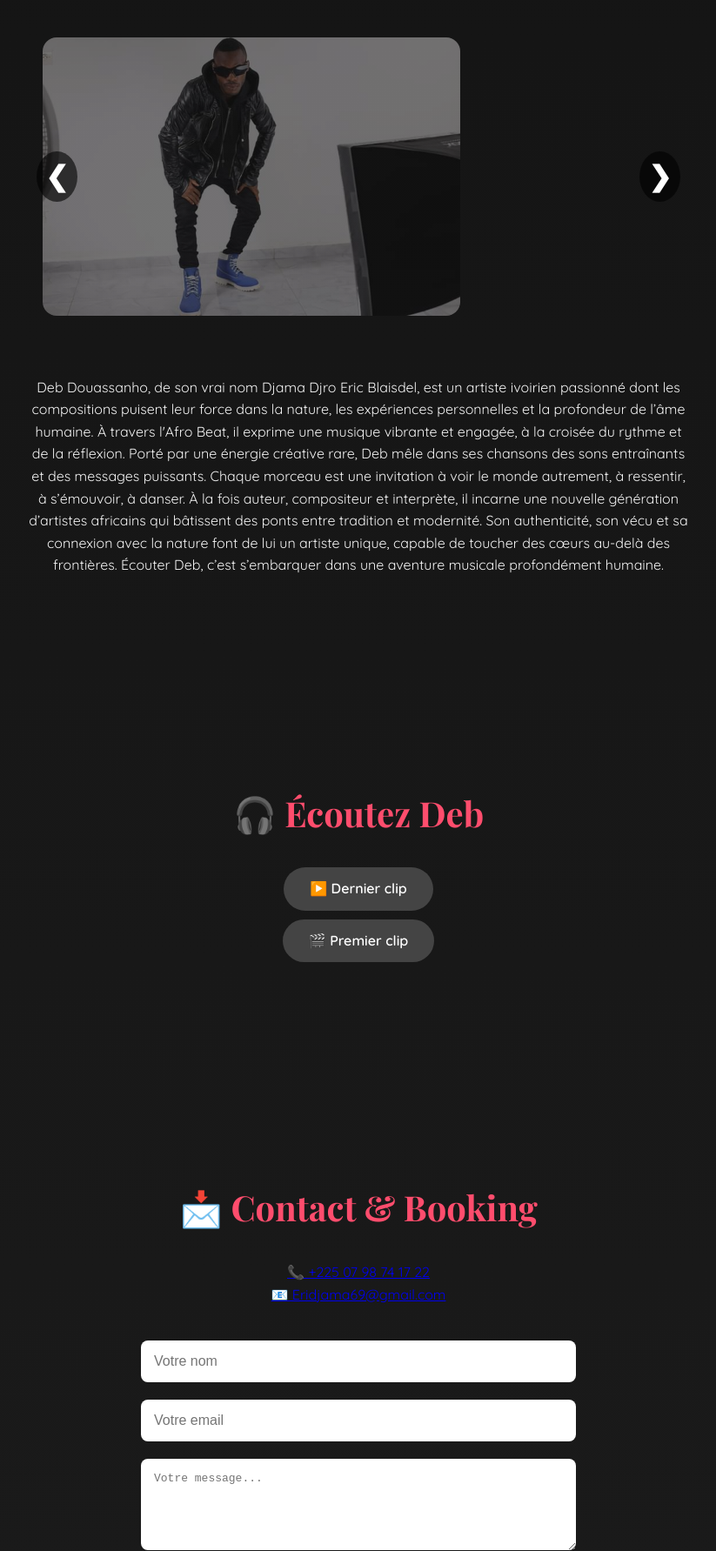
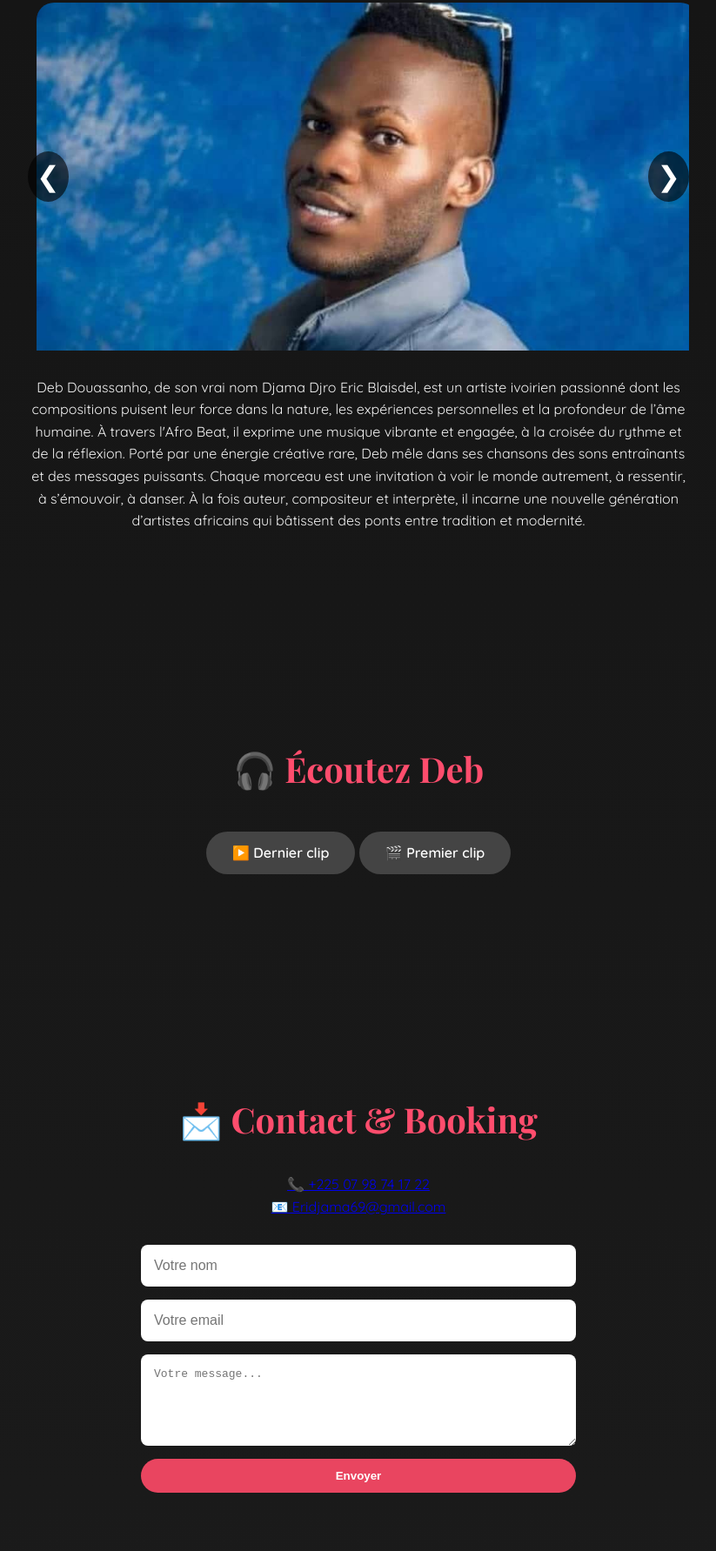
Before and after one commit to babidibot/debdouassanho-site, a plain HTML site: page index.html in a window 1280 px wide. Shown: the part 1017-2800 px from the top of the page at 87% size, without its empty margins (228-1051 px from the left). Drawn offline with nearby package versions, Linux system fonts and the light colour scheme.

Commit message:
Update index.html
Update V4

```diff
--- a/index.html
+++ b/index.html
@@ -79,15 +79,12 @@
     .carousel {
       position: relative;
       height: 400px;
-      perspective: 1200px;
       overflow: hidden;
       margin-bottom: 30px;
     }
     .carousel-track {
       display: flex;
       transition: transform 0.6s ease;
-      transform-style: preserve-3d;
-      height: 100%;
     }
     .carousel-track img {
       flex-shrink: 0;
@@ -96,11 +93,6 @@
       max-width: 100%;
       border-radius: 20px;
       margin: 0 10px;
-      transition: transform 0.5s ease, opacity 0.5s ease;
-    }
-    .carousel-track img:not(:nth-child(2)) {
-      opacity: 0.4;
-      transform: scale(0.8);
     }
     .carousel-buttons {
       position: absolute;
@@ -121,39 +113,18 @@
       pointer-events: auto;
       border-radius: 50%;
     }
-    form {
-      display: flex;
-      flex-direction: column;
-      align-items: center;
-      margin-top: 30px;
-    }
-    input, textarea {
-      width: 90%;
-      max-width: 500px;
-      padding: 15px;
-      margin: 10px 0;
-      border: none;
-      border-radius: 8px;
-      font-size: 1em;
-    }
-    button, .btn-link, .whatsapp-button, .social a {
-      display: inline-block;
-      background: #ff4d6d;
-      color: white;
+    .btn-link {
+      background: #444;
+      color: #fff;
       padding: 12px 30px;
-      margin: 10px;
-      border: none;
+      margin: 10px auto;
       border-radius: 40px;
       font-weight: bold;
       text-decoration: none;
-      cursor: pointer;
+      display: inline-block;
     }
-    .btn-link {
-      background: #444;
-      color: #fff;
-      margin: 10px auto;
-      display: block;
-      width: fit-content;
+    .btn-link:hover {
+      background: #666;
     }
     .whatsapp-button {
       background: #25D366;
@@ -161,12 +132,11 @@
       bottom: 20px;
       right: 20px;
       z-index: 999;
-    }
-    .whatsapp-button:hover {
-      background: #1ebe5d;
-    }
-    button:hover, .btn-link:hover, .social a:hover {
-      background: #c12f4c;
+      padding: 12px 16px;
+      border-radius: 50%;
+      font-size: 1.5em;
+      color: white;
+      text-decoration: none;
     }
     footer {
       background: #111;
@@ -217,33 +187,36 @@
           <button class="carousel-button" onclick="moveSlide(1)">&#10095;</button>
         </div>
       </div>
-      <p>Deb Douassanho, de son vrai nom Djama Djro Eric Blaisdel, est un artiste ivoirien passionné dont les compositions puisent leur force dans la nature, les expériences personnelles et la profondeur de l’âme humaine. À travers l'Afro Beat, il exprime une musique vibrante et engagée, à la croisée du rythme et de la réflexion. Porté par une énergie créative rare, Deb mêle dans ses chansons des sons entraînants et des messages puissants. Chaque morceau est une invitation à voir le monde autrement, à ressentir, à s’émouvoir, à danser. À la fois auteur, compositeur et interprète, il incarne une nouvelle génération d’artistes africains qui bâtissent des ponts entre tradition et modernité. Son authenticité, son vécu et sa connexion avec la nature font de lui un artiste unique, capable de toucher des cœurs au-delà des frontières. Écouter Deb, c’est s’embarquer dans une aventure musicale profondément humaine.</p>
+      <p>Deb Douassanho, de son vrai nom Djama Djro Eric Blaisdel, est un artiste ivoirien passionné dont les compositions puisent leur force dans la nature, les expériences personnelles et la profondeur de l’âme humaine. À travers l'Afro Beat, il exprime une musique vibrante et engagée, à la croisée du rythme et de la réflexion. Porté par une énergie créative rare, Deb mêle dans ses chansons des sons entraînants et des messages puissants. Chaque morceau est une invitation à voir le monde autrement, à ressentir, à s’émouvoir, à danser. À la fois auteur, compositeur et interprète, il incarne une nouvelle génération d’artistes africains qui bâtissent des ponts entre tradition et modernité.</p>
     </section>
 
     <section id="video">
       <h2>🎧 Écoutez Deb</h2>
-      <a class="btn-link" href="https://www.youtube.com/watch?v=KgO_VQer-4o" target="_blank">▶️ Dernier clip</a>
-      <a class="btn-link" href="https://www.youtube.com/watch?v=TqmbLgaGKbA" target="_blank">🎬 Premier clip</a>
+      <a class="btn-link" href="https://youtube.com/@debdouassanho?si=JbZidrC9CKzPbXoQ" target="_blank">▶️ Dernier clip</a>
+      <a class="btn-link" href="https://youtube.com/@debdouassanho?si=JbZidrC9CKzPbXoQ" target="_blank">🎬 Premier clip</a>
     </section>
 
     <section id="contact">
   <h2>📩 Contact & Booking</h2>
   <p><a href="tel:+2250798741722">📞 +225 07 98 74 17 22</a></p>
   <p><a href="mailto:Eridjama69@gmail.com">📧 Eridjama69@gmail.com</a></p>
-      <form onsubmit="event.preventDefault(); alert('Merci pour votre message !'); this.reset();">
-        <input type="text" placeholder="Votre nom" required />
-        <input type="email" placeholder="Votre email" required />
-        <textarea rows="5" placeholder="Votre message..." required></textarea>
-        <button type="submit">Envoyer</button>
+  <form onsubmit="event.preventDefault(); alert('Merci pour votre message !'); this.reset();" style="max-width: 500px; margin: 30px auto; display: flex; flex-direction: column; gap: 15px;">
+    <input type="text" placeholder="Votre nom" required style="padding: 15px; border-radius: 8px; border: none; font-size: 1em;" />
+    <input type="email" placeholder="Votre email" required style="padding: 15px; border-radius: 8px; border: none; font-size: 1em;" />
+    <textarea rows="5" placeholder="Votre message..." required style="padding: 15px; border-radius: 8px; border: none; font-size: 1em;"></textarea>
+    <button type="submit" style="background: #e94560; color: white; padding: 12px 30px; border: none; border-radius: 40px; font-weight: bold; cursor: pointer;">Envoyer</button>
   </form>
 </section>
 
 <section class="social">
   <h2>🔗 Suivez Deb</h2>
-      <a href="https://www.facebook.com/share/19GffTtBYW/" target="_blank">Facebook</a>
-      <a href="https://www.instagram.com/deb_douassanho" target="_blank">Instagram</a>
-      <a href="https://youtube.com/@debdouassanho" target="_blank">YouTube</a>
+  <div style="display: flex; justify-content: center; gap: 15px; flex-wrap: wrap; margin-top: 15px;">
+    <a href="https://www.facebook.com/share/19GffTtBYW/" target="_blank" style="background: #3b5998; color: white; padding: 12px 30px; border-radius: 40px; text-decoration: none; font-weight: bold;">Facebook</a>
+    <a href="https://www.instagram.com/deb_douassanho" target="_blank" style="background: #E1306C; color: white; padding: 12px 30px; border-radius: 40px; text-decoration: none; font-weight: bold;">Instagram</a>
+    <a href="https://youtube.com/@debdouassanho" target="_blank" style="background: #FF0000; color: white; padding: 12px 30px; border-radius: 40px; text-decoration: none; font-weight: bold;">YouTube</a>
+  </div>
 </section>
+
   </main>
 
   <footer>
@@ -260,19 +233,14 @@
     }, { threshold: 0.2 });
     document.querySelectorAll('section').forEach(section => observer.observe(section));
 
-    let index = 1;
+    let index = 0;
     const track = document.getElementById('carouselTrack');
     const imgs = track.children;
     const total = imgs.length;
 
     function updateCarousel() {
-      for (let i = 0; i < total; i++) {
-        imgs[i].style.opacity = '0.4';
-        imgs[i].style.transform = 'scale(0.8)';
-      }
-      imgs[index].style.opacity = '1';
-      imgs[index].style.transform = 'scale(1)';
-      track.style.transform = `translateX(-${index * 100}%)`;
+      const offset = index * (imgs[0].clientWidth + 20);
+      track.style.transform = `translateX(-${offset}px)`;
     }
 
     function moveSlide(step) {
@@ -280,7 +248,10 @@
       updateCarousel();
     }
 
-    window.addEventListener('DOMContentLoaded', updateCarousel);
+    window.addEventListener('DOMContentLoaded', () => {
+      updateCarousel();
+      window.addEventListener('resize', updateCarousel);
+    });
   </script>
 </body>
 </html>
```
Lines whose indentation alone changed are shown as unchanged.
